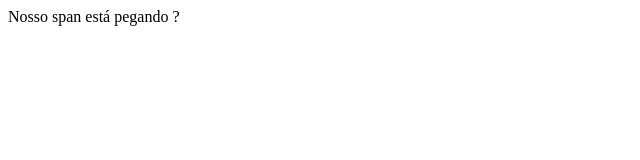
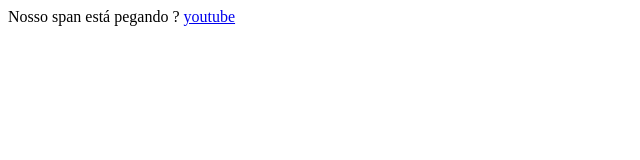
Before and after one commit to eraldo06/Estudo-JavaSript, a plain HTML site: page aulas-dom/modificação/index.html in a window 1280 px wide. Shown: the full height of the page, 0-640 px from the left. Drawn offline with Linux system fonts and the light colour scheme.

Commit message:
apredendo a como modificar um link no href

```diff
--- a/aulas-dom/modificação/index.html
+++ b/aulas-dom/modificação/index.html
@@ -8,6 +8,10 @@
 </head>
 <body>
     <p id="paragrafo">Lorem ipsum dolor sit amet consectetur adipisicing elit. Voluptas possimus aspernatur at atque minus optio veritatis accusamus quo deleniti reiciendis. Quod reiciendis tempore unde iste maxime, possimus magni ipsum? Aliquam!</p>
-    <script src="./index.js"></script>
+
+
+    <a href="https://www.youtube.com">youtube</a>
+
 </body>
+<script src="./index.js"></script>
 </html>
--- a/aulas-dom/modificação/index.js
+++ b/aulas-dom/modificação/index.js
@@ -5,4 +5,11 @@ let umSpan = document.createElement("span"); // foi criado um elemento
 let textoSpan = document.createTextNode("Nosso span está pegando ?") // foi criado o conteudo do elemente novo
 umSpan.appendChild(textoSpan); // junção do novo elemento com o conteudo
 
+
 paiDoElementoP.replaceChild(umSpan, elementoP) // o p foi substituído pelo o novo elemento
+
+
+// setAttribute
+
+let linkYT = document.querySelector("a"); // está adicionando o a na variavel
+linkYT.setAttribute("href","https://www.youtube.com/watch?v=srhVCrcx2uw/"); // está modificando o link do href
```
